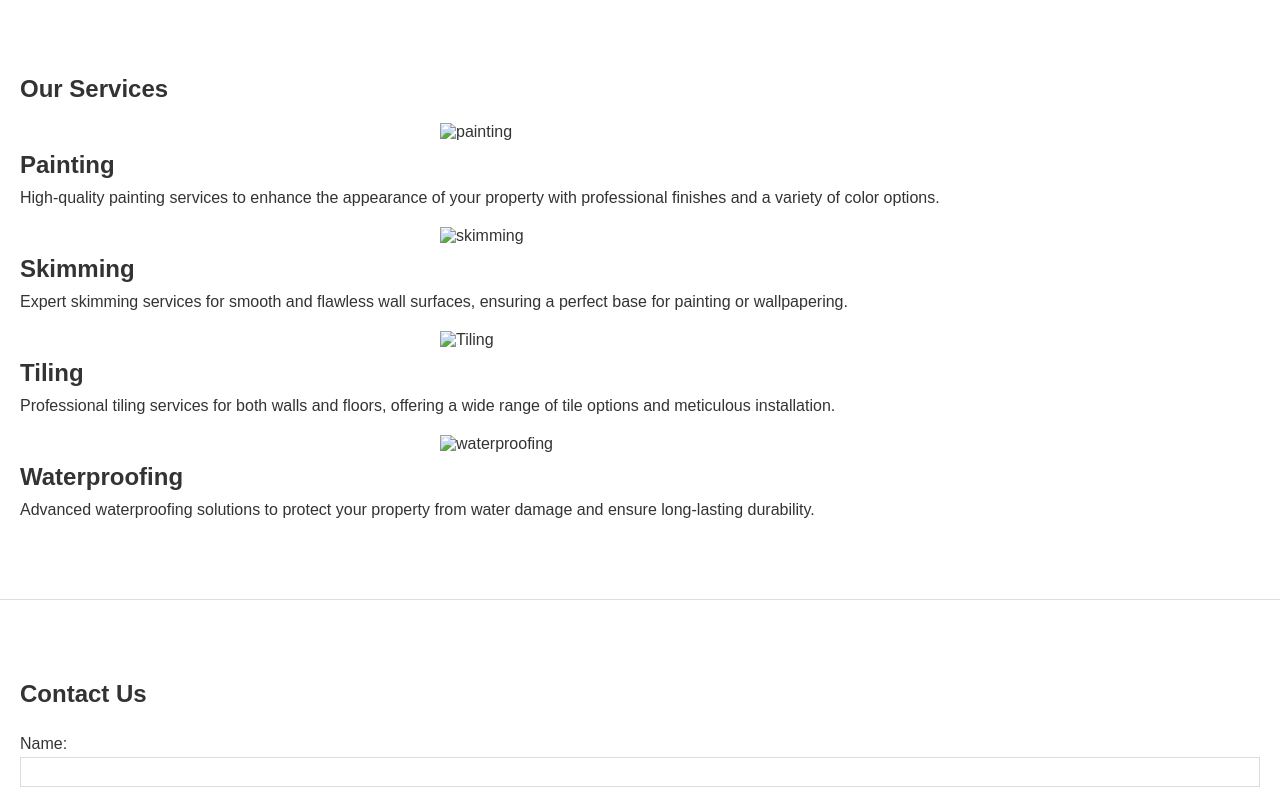
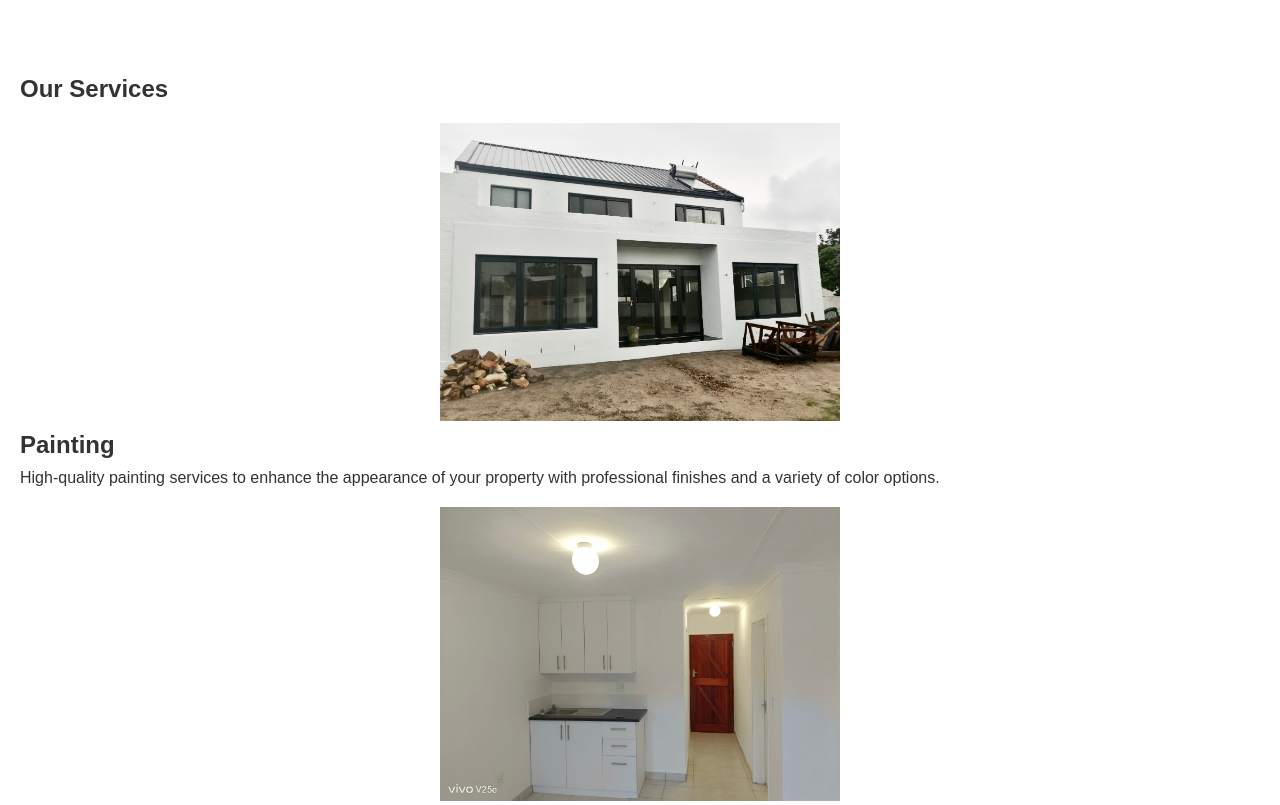
Before and after one commit to najmajinow/Eazy-Q-Solution, a plain HTML site: page index.html in a window 1280 px wide. Shown: the part 720-1525 px from the top of the page. Drawn offline with Linux system fonts and the light colour scheme.

Commit message:
Add files via upload

```diff
--- a/index.html
+++ b/index.html
@@ -35,24 +35,27 @@
         <section id="services" class="services">
             <h1>Our Services</h1>
             <div class="service-item">
-                <img src="img/painting.jpg.jpg" alt="painting">
+                <img src="https://raw.githubusercontent.com/najmajinow/Eazy-Q-Solution/main/painting.jpg.jpg" alt="painting">
                 <h2>Painting</h2>
                 <p>High-quality painting services to enhance the appearance of your property with professional finishes and a variety of color options.</p>
             </div>
             <div class="service-item">
-                <img src="img/skimming.jpg" alt="skimming">
+                <img src="https://raw.githubusercontent.com/najmajinow/Eazy-Q-Solution/main/skimming.jpg
+                " alt="skimming">
                 <h2>Skimming</h2>
                 <p>Expert skimming services for smooth and flawless wall surfaces, ensuring a perfect base for painting or wallpapering.</p>
             </div>
             </div>
             <div class="service-item">
 
-                <img src="img/tiling.jpg.jpg" alt="Tiling">
+                <img src="https://raw.githubusercontent.com/najmajinow/Eazy-Q-Solution/main/tiling.jpg.jpg
+                " alt="Tiling">
                 <h2>Tiling</h2>
                 <p>Professional tiling services for both walls and floors, offering a wide range of tile options and meticulous installation.</p>
             </div>
             <div class="service-item">
-                <img src="img/water proofing.jpg.jpg" alt="waterproofing">               <h2>Waterproofing</h2>
+                <img src="https://raw.githubusercontent.com/najmajinow/Eazy-Q-Solution/main/water%20proofing.jpg.jpg " alt="waterproofing">
+                           <h2>Waterproofing</h2>
                 <p>Advanced waterproofing solutions to protect your property from water damage and ensure long-lasting durability.</p>
             </div>
         </section>
```
